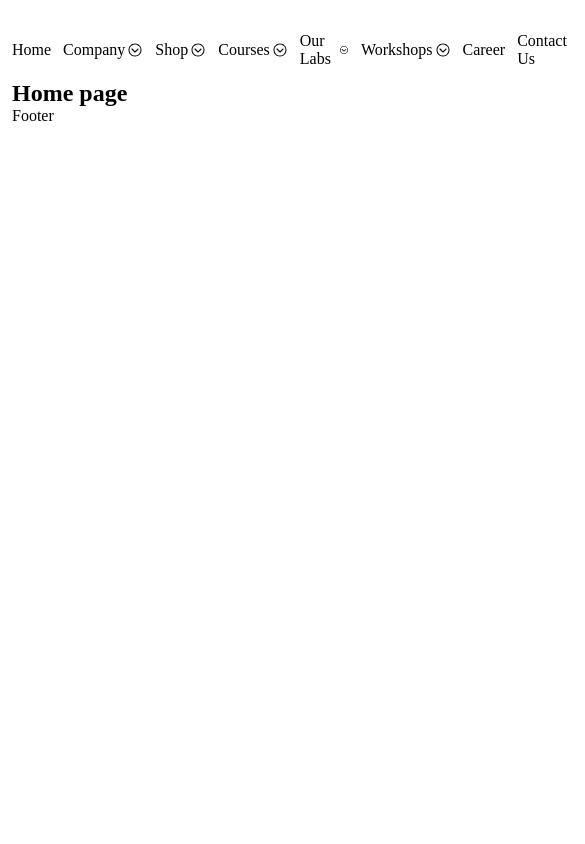
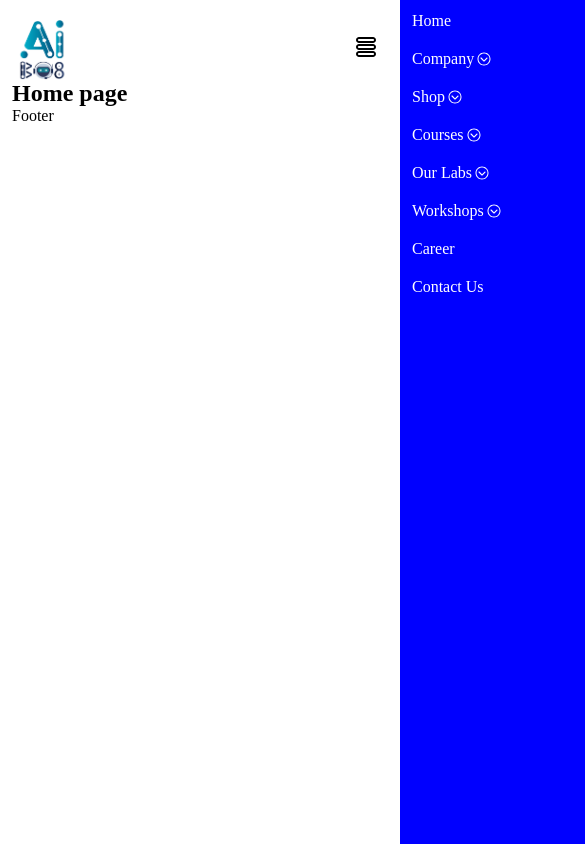
Before and after one commit to Abhishekpal-21/AiBo8, a React (Vite) app: page / in a window 390 px wide. Shown: the top 844 px of the page, 585 px wide, since content can reach past the window. Built offline with nearby package versions, Linux system fonts and the light colour scheme.

Commit message:
nav responsive add

```diff
--- a/src/App.css
+++ b/src/App.css
@@ -5,6 +5,12 @@
   margin: 0;
   padding: 0;
   box-sizing: border-box;
+}
+
+/* Element CSS */
+a {
+  text-decoration: none;
+  color: inherit;
 }
 
 /* Reusable CSS */
@@ -26,6 +32,7 @@ nav {
   display: flex;
   justify-content: space-between;
   align-items: center;
+  /* position: relative; */
 }
 
 nav .logo {
@@ -69,3 +76,45 @@ nav .nav_links .nav_parent .nav_childerns {
   gap: 20px;
   color: white;
 }
+
+nav .menu-open,
+nav .menu-close {
+  display: none;
+}
+
+/* Responsive CSS */
+@media (max-width: 780px) {
+  nav .menu-open,
+  nav .menu-close {
+    display: block;
+    font-size: 24px;
+    cursor: pointer;
+  }
+
+  nav .nav_links {
+    width: 100%;
+    height: 100%;
+    padding: 12px;
+    display: flex;
+    position: absolute;
+    top: 0;
+    right: -400px;
+    flex-direction: column;
+    gap: 20px;
+    justify-content: flex-start;
+    align-items: flex-start;
+    background-color: blue;
+    color: white;
+    transition: right 0.5s ease-in-out;
+  }
+
+  nav .show {
+    right: 0;
+  }
+
+  .nav_links .menu-close {
+    position: absolute;
+    top: 10px;
+    right: 10px;
+  }
+}
--- a/src/components/Header.jsx
+++ b/src/components/Header.jsx
@@ -1,8 +1,14 @@
 import { navLinks } from "../constants/navLinks.js";
 import { logo } from "../assets/index.js";
 import { IoIosArrowDropdown } from "react-icons/io";
+import { CiMenuBurger } from "react-icons/ci";
+import { TiThMenuOutline } from "react-icons/ti";
+import { IoClose } from "react-icons/io5";
+import { useState } from "react";
 
 export default function Header() {
+  const [isOpen, setIsOpen] = useState(false);
+
   return (
     <header className="">
       <nav>
@@ -12,8 +18,13 @@ export default function Header() {
         </div>
 
         {/* Navigation Links */}
-        <div className="nav_links">
-          {navLinks.map((link) => (
+        <div className={`nav_links ${isOpen ? "show" : ""}`}>
+          {navLinks.map((link) =>
+            link.path ? (
+              <a key={link.label} href={link.path}>
+                {link.label}
+              </a>
+            ) : (
               <div key={link.label} className="nav_parent">
                 {link.label}
 
@@ -21,19 +32,25 @@ export default function Header() {
                   <IoIosArrowDropdown />
                 )}
 
-              {link.childrens && (
                 <div className="nav_childerns">
-                  {link.childrens &&
-                    link.childrens.length > 0 &&
-                    link.childrens.map((children) => (
-                      <div key={children.label} className="">
+                  {link.childrens.map((children) => (
+                    <a href={children.path} key={children.label} className="">
                       {children.label}
-                      </div>
+                    </a>
                   ))}
                 </div>
+              </div>
+            ),
           )}
+
+          <div className="menu-close" onClick={() => setIsOpen(false)}>
+            <IoClose />
           </div>
-          ))}
+        </div>
+
+        {/* Hamburger */}
+        <div className="menu-open" onClick={() => setIsOpen(true)}>
+          <TiThMenuOutline />
         </div>
       </nav>
     </header>
```
Lines whose indentation alone changed are shown as unchanged.
